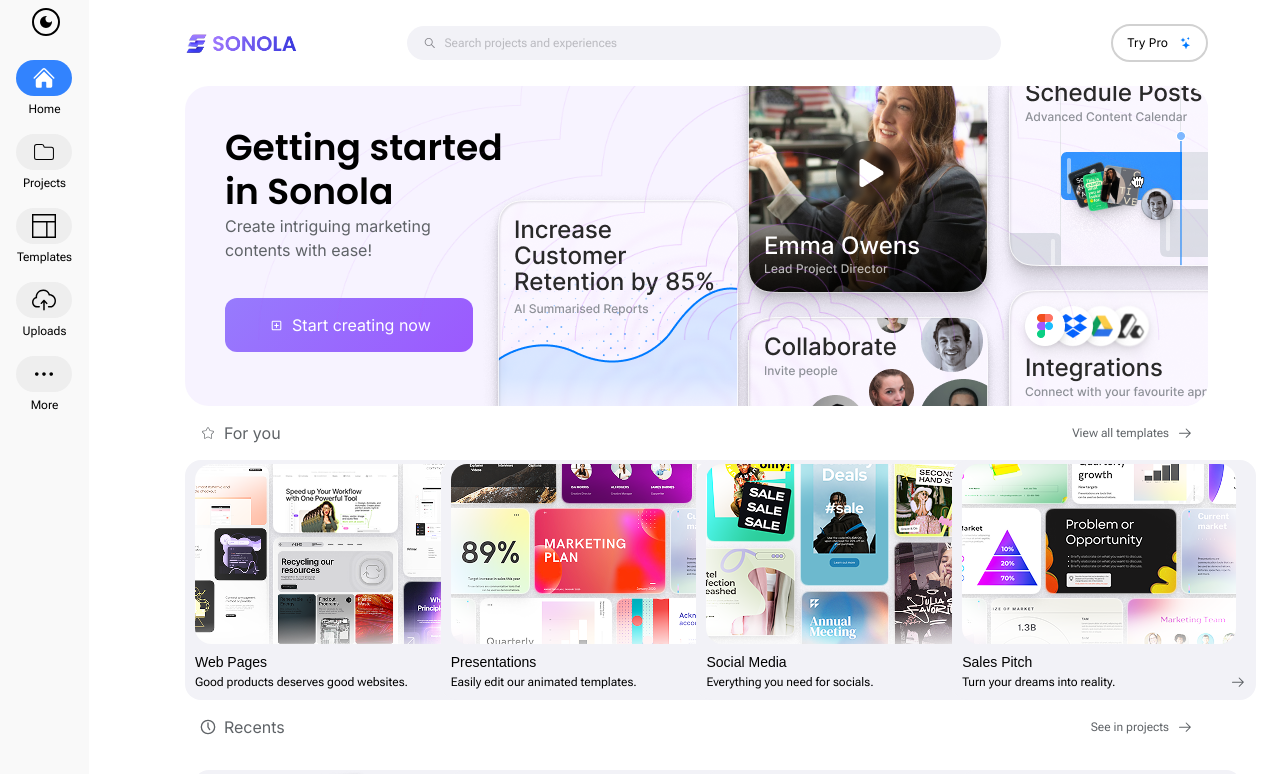
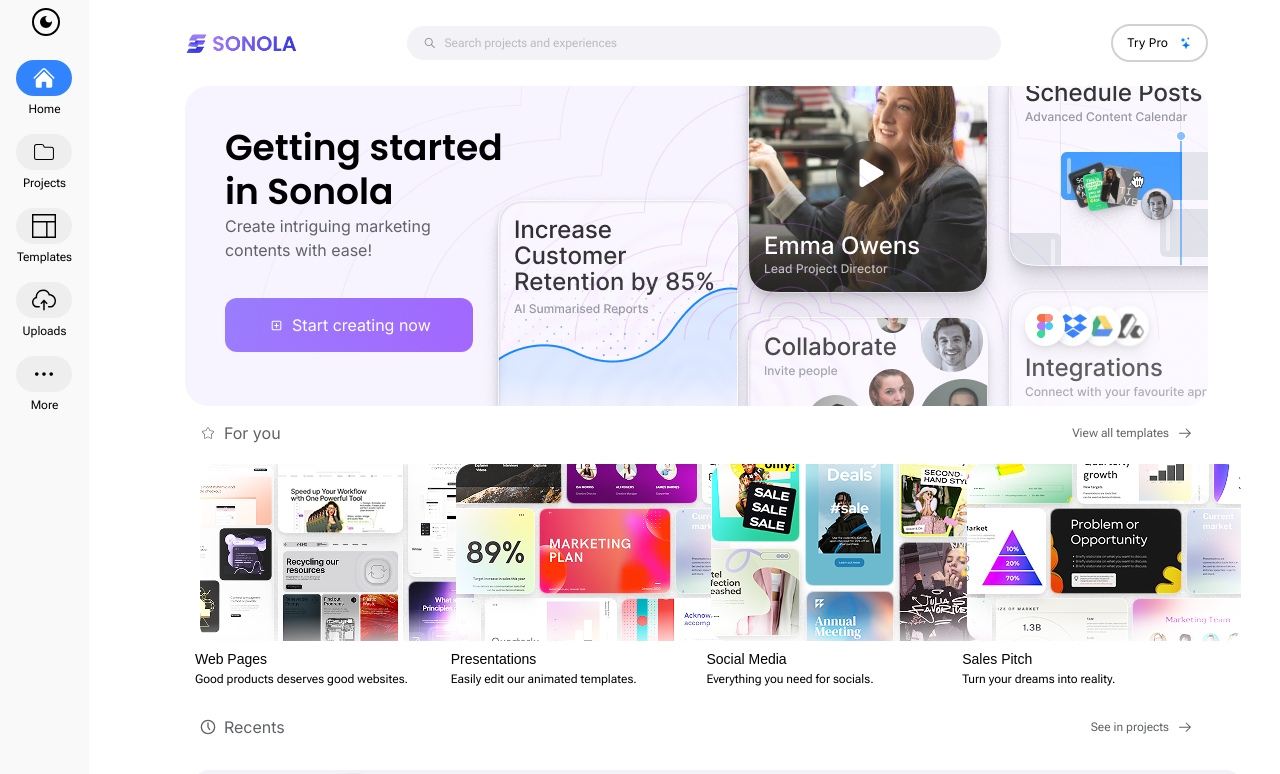
Before and after one commit to shiranlakshitha/Metana, a React (Vite) app: page /dashboard in a window 1280 px wide. Shown: the top 774 px of the page. Built offline with nearby package versions, Linux system fonts and the light colour scheme.

Commit message:
feat: enhance TemplateCard and Dashboard components with selection handling and dark mode support

```diff
--- a/src/components/TemplateCard.jsx
+++ b/src/components/TemplateCard.jsx
@@ -1,17 +1,19 @@
 import React from 'react'
 import { GoArrowRight } from "react-icons/go";
 
-const TemplateCard = ({image, title, description}) => {
+const TemplateCard = ({image, title, description, isSelected, onSelect, dark}) => {
   return (
-    <div className='w-[304px] h-[240px] py-1 px-[10px] bg-[#F2F2F7] rounded-2xl overflow-hidden'>
+    <div onClick={onSelect} className={`w-[304px] h-[240px] py-1 px-[10px] rounded-2xl flex flex-col items-center mx-auto overflow-hidden cursor-pointer transition-all duration-200 ${
+        isSelected ? 'bg-[#F2F2F7]' : 'bg-transparent hover:bg-[#F2F2F7]/50'
+      }`}>
         <div className='w-[274px] h-[180px] rounded-2xl overflow-hidden'>
             <img src={image} alt="template-img" />
         </div>
-        <div className='flex flex-col py-2'>
-            <h3 className='font-aeonik text-[14px]'>{title}</h3>
-            <div className='flex flex-row items-center justify-between gap-1'>
-                <p className='font-roboto-flex text-[12px]'>{description}</p>
-                <GoArrowRight className="w-4 h-4 text-[#5F6367]"/>
+        <div className='flex flex-col py-2 w-full'>
+            <h3 className={`font-aeonik text-[14px] ${dark ? (isSelected ? 'text-black' : 'text-white') : 'text-black'}`}>{title}</h3>
+            <div className='flex flex-row w-full items-center justify-between gap-1'>
+                <p className={`font-roboto-flex text-[12px] ${dark ? (isSelected ? 'text-black' : 'text-white') : 'text-black'}`}>{description}</p>
+                {isSelected ? (<GoArrowRight className="w-4 h-4 text-[#5F6367]"/>): ('')}
             </div>
         </div>
     </div>
--- a/src/pages/Dashboard.jsx
+++ b/src/pages/Dashboard.jsx
@@ -25,6 +25,7 @@
 const Dashboard = () => {
   const [isDark, setIsDark] = useState(false);
   const [selectedItem, setSelectedItem] = useState(0)
+  const [selectedTemplate, setSelectedTemplate] = useState(null)
 
   const handleDark = () => {
     setIsDark(!isDark)
@@ -39,7 +40,7 @@
                 {isDark ? (<MdOutlineLightMode className='w-4 h-4 text-white'/>) : (<MdDarkMode className='w-4 h-4'/>)}
             </div>
             {sidebarItems.slice(0, 5).map((items, key) => (
-              <SidebarItem onSelect={() => {selectedItem(key)}} isSelected={selectedItem == key} dark={isDark} key={key} name={items.name} image={items.image} />
+              <SidebarItem onSelect={() => {setSelectedItem(key)}} isSelected={selectedItem == key} dark={isDark} key={key} name={items.name} image={items.image} />
             ))}
           </div>
           <div className="w-full flex flex-col items-center gap-4">
@@ -84,6 +85,13 @@
                 className="absolute bottom-0 right-[450px] object-cover"
                 alt="schedule-img"
               />
+               <div
+    className="absolute inset-0 z-20 pointer-events-none"
+    style={{
+      background: 'linear-gradient(to top left, rgba(255, 255, 255, 0.3) 0%, rgba(255, 255, 255, 0.1) 40%, transparent 70%)'
+    }}
+  />
+
               <div className="w-[279px]">
                 <h2 className="text-4xl font-poppins leading-[44px] font-semibold">
                   Getting started in Sonola
@@ -124,9 +132,12 @@
                 {templates.map((template, index) => (
                   <TemplateCard
                     key={index}
+                    dark={isDark}
                     title={template.title}
                     description={template.description}
                     image={template.image}
+                    isSelected={selectedTemplate === index}
+                    onSelect={() => setSelectedTemplate(index)}
                   />
                 ))}
               </div>
```
